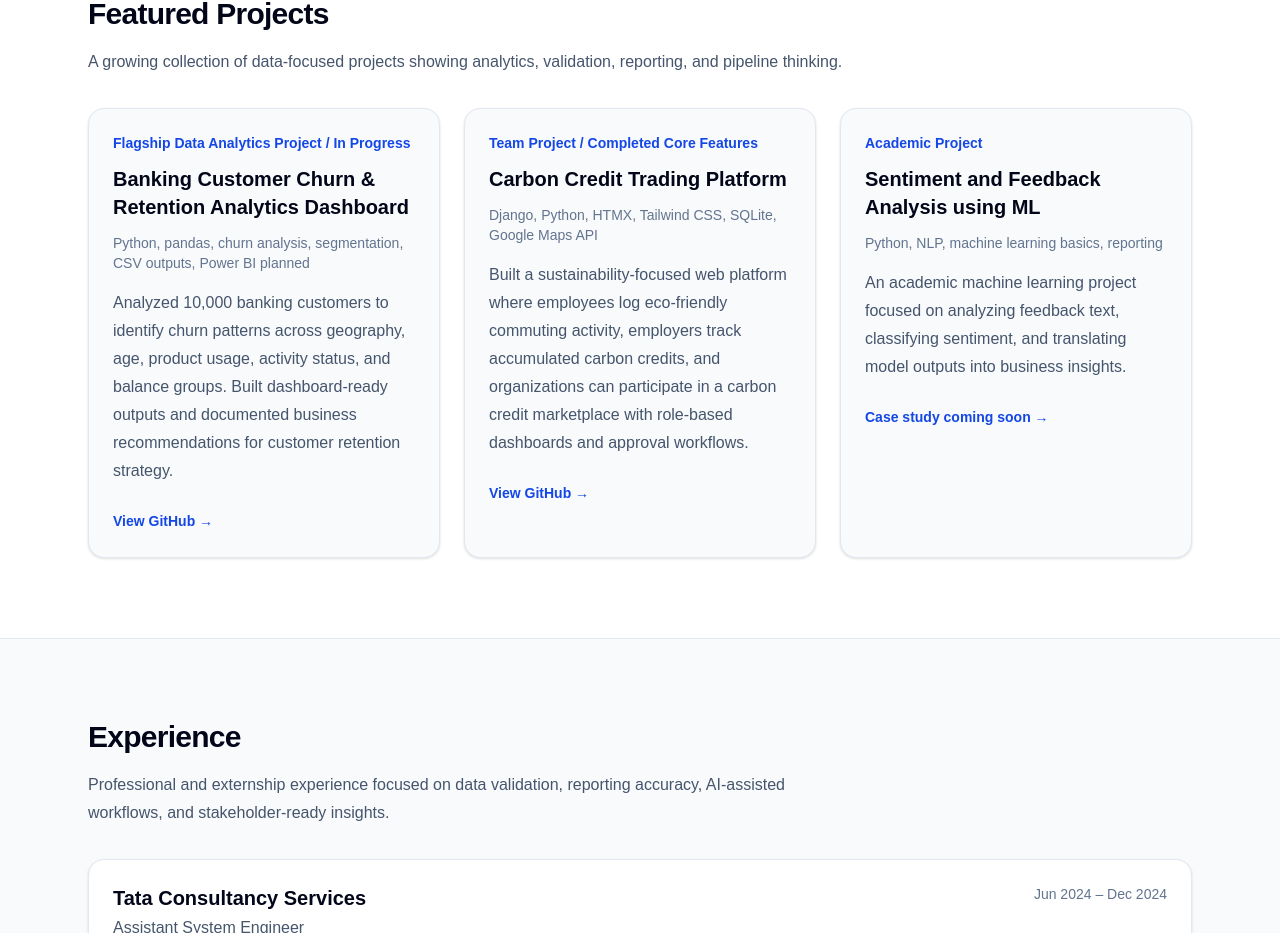
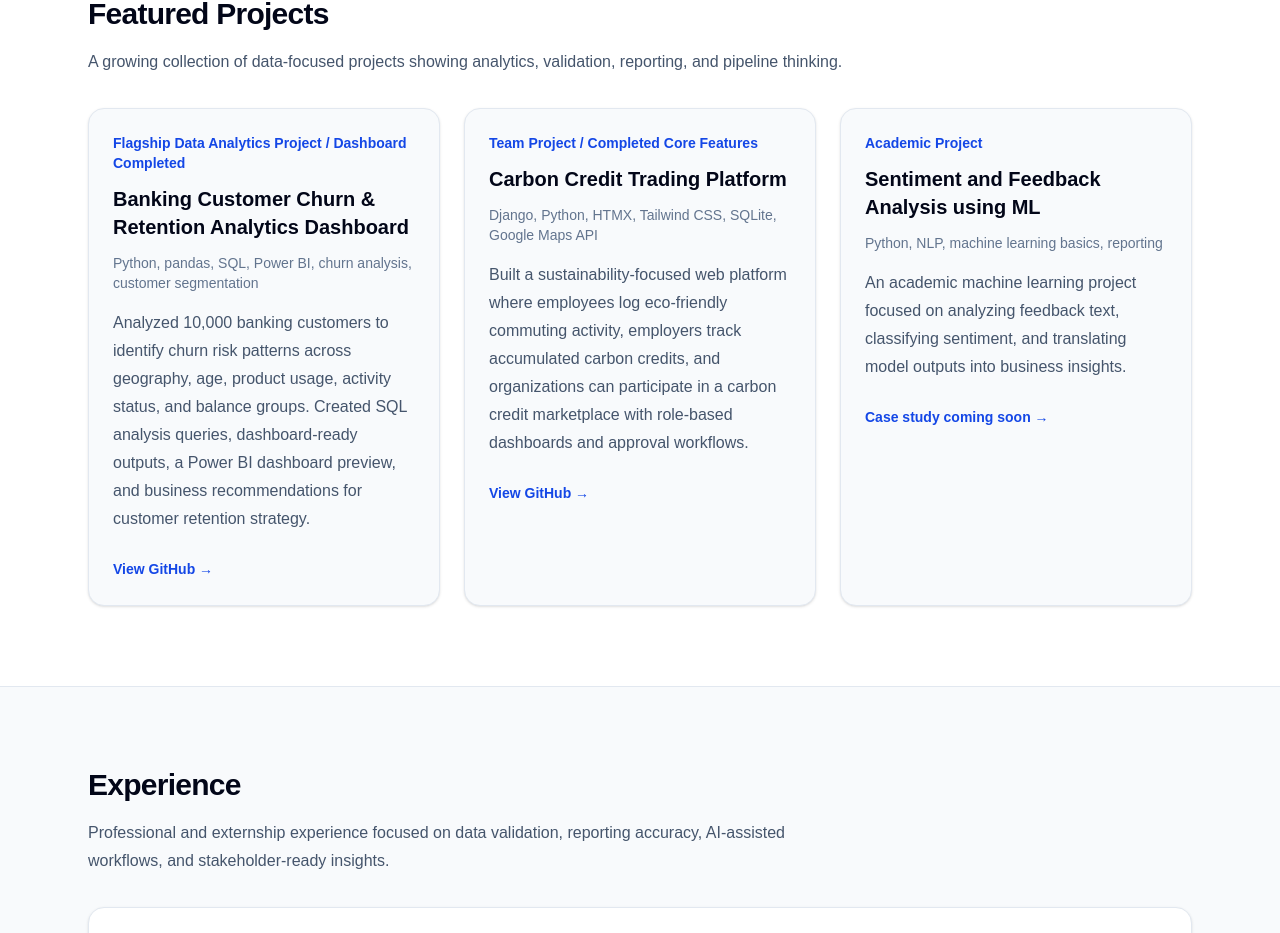
Before and after one commit to psalkineni-553/portfolio-website, a Next.js app: page / in a window 1280 px wide. Shown: the part 1713-2646 px from the top of the page. Built offline with nearby package versions, Linux system fonts and the light colour scheme.

Commit message:
Update banking project dashboard status

```diff
--- a/src/app/page.tsx
+++ b/src/app/page.tsx
@@ -129,10 +129,10 @@ export default function Home() {
             {[
               {
                 title: "Banking Customer Churn & Retention Analytics Dashboard",
-                status: "Flagship Data Analytics Project / In Progress",
-                tools: "Python, pandas, churn analysis, segmentation, CSV outputs, Power BI planned",
+                status: "Flagship Data Analytics Project / Dashboard Completed",
+                tools: "Python, pandas, SQL, Power BI, churn analysis, customer segmentation",
                 description:
-                  "Analyzed 10,000 banking customers to identify churn patterns across geography, age, product usage, activity status, and balance groups. Built dashboard-ready outputs and documented business recommendations for customer retention strategy.",
+                  "Analyzed 10,000 banking customers to identify churn risk patterns across geography, age, product usage, activity status, and balance groups. Created SQL analysis queries, dashboard-ready outputs, a Power BI dashboard preview, and business recommendations for customer retention strategy.",
                 link: "https://github.com/psalkineni-553/banking-churn-dashboard",
               },
               {
```
